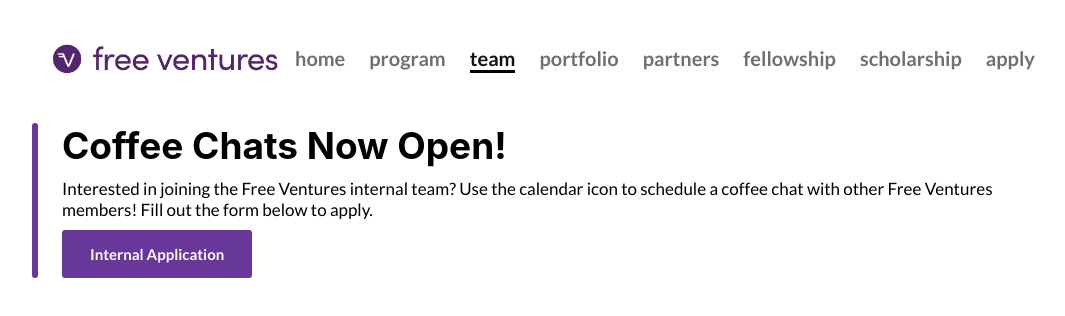
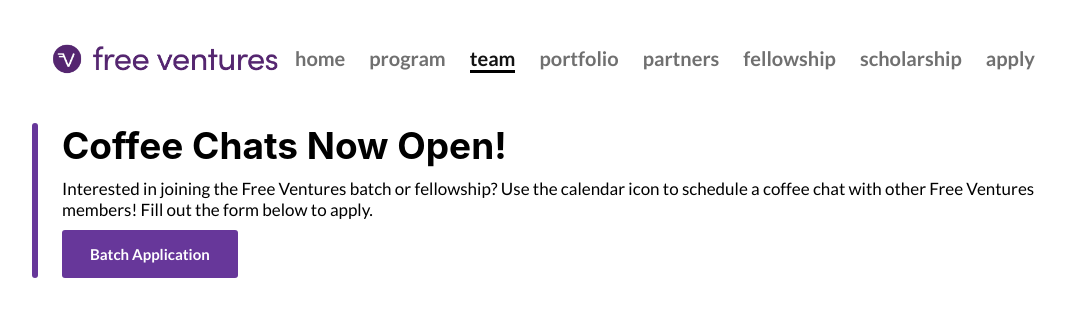
Before and after one commit to Free-Ventures-Cal/website, a React (Create React App) app: page /team in a window 1280 px wide. Shown: the top 316 px of the page, without its empty margins (93-1158 px from the left). Built offline with nearby package versions, Linux system fonts and the light colour scheme; grey boxes are pictures that could not be loaded.

Commit message:
coffee chat page fixed.

```diff
--- a/src/Components/Team.js
+++ b/src/Components/Team.js
@@ -91,16 +91,16 @@ function Team() {
   var header = "Coffee Chats Now Open!";
   var internalRecruitment = false;
   var description =
-    "Interested in joining the Free Ventures internal team? Use the calendar icon to schedule a coffee chat with other Free Ventures members! Fill out the form below to apply.";
+    "Interested in joining the Free Ventures batch or fellowship? Use the calendar icon to schedule a coffee chat with other Free Ventures members! Fill out the form below to apply.";
 
   let button;
 
   if (internalRecruitment) {
     description +=
-      " We're currently recruiting for internal team! Click below to learn more.";
+      " We're currently recruiting for our batch and fellowship! Click below to learn more.";
     button = (
       <Link to="/apply" className="genericButton">
-        Apply to internal team
+        Apply to batch
       </Link>
     );
   } else {
@@ -108,12 +108,12 @@ function Team() {
     //   " Click below to fill out our interest form! We'll email you once we begin recruitment in October.";
     button = (
       <a
-        href="https://docs.google.com/forms/d/e/1FAIpQLSeZsHAkNTVGD9B-Ue6kPwLuRNeZVcsm_uUhnyCNAF3f5_UPOA/viewform"
+        href="https://docs.google.com/forms/d/e/1FAIpQLScXBMuK29ujW9nyOj3GpdVGCc3XWn60GuGgfT9ufj9y0yPqaw/viewform"
         target="_blank"
         rel="noopener noreferrer"
         className="genericButton"
       >
-        Internal Application
+        Batch Application
       </a>
     );
   }
```
